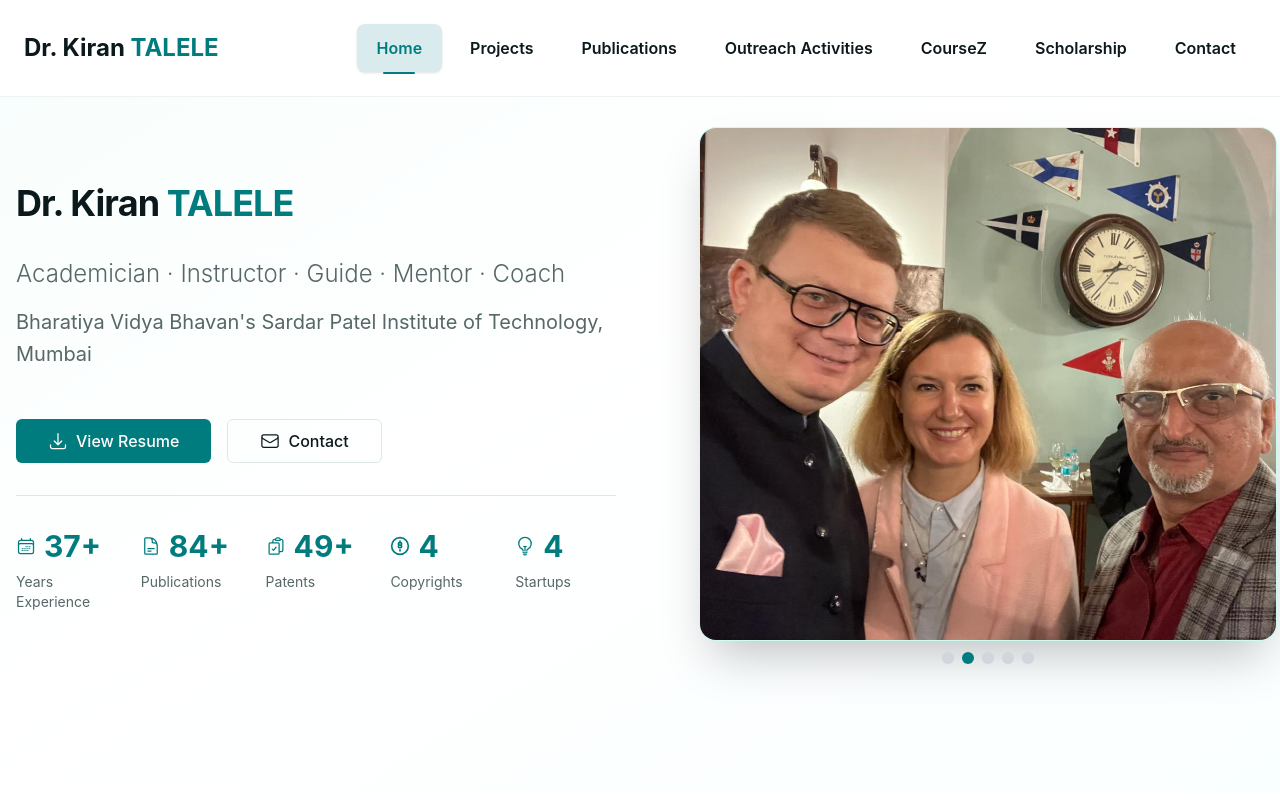
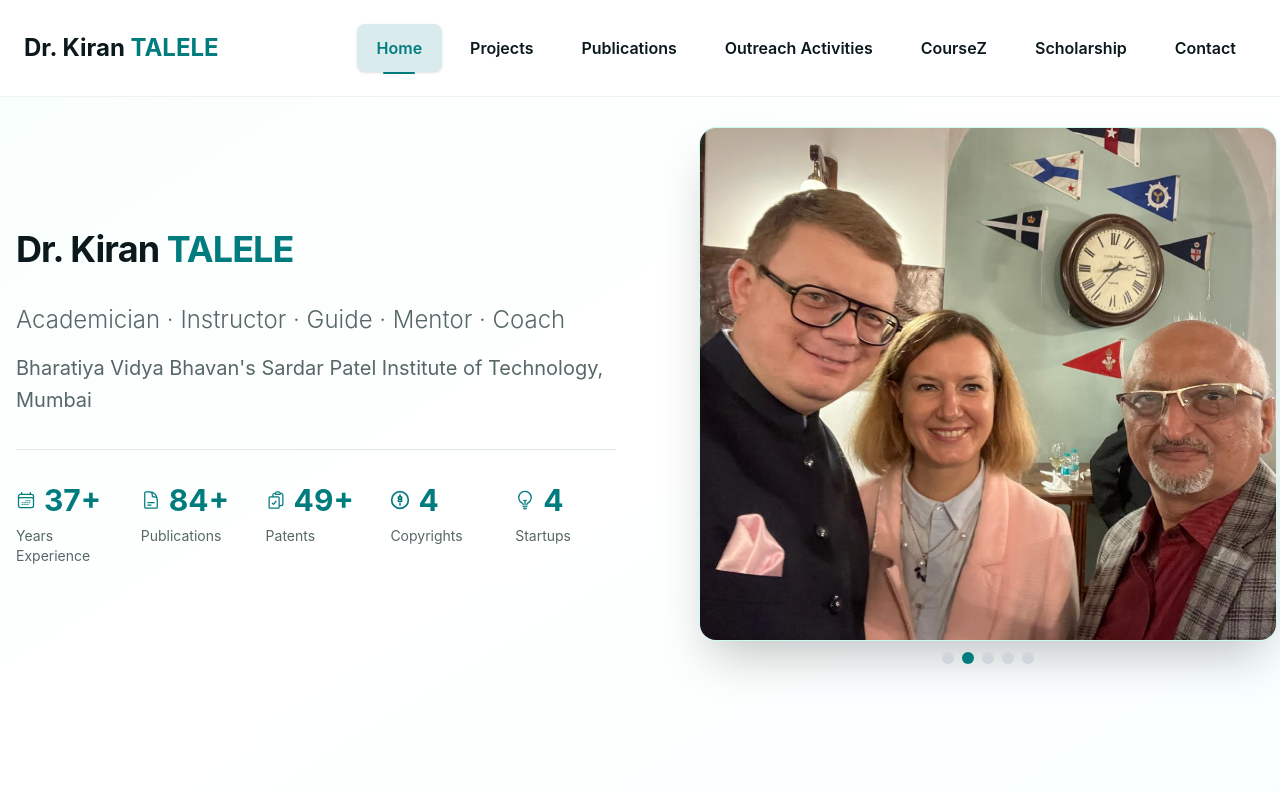
Before and after one commit to suyash672/TALELE_Sir_Website, a React (Vite) app: page / in a window 1280 px wide. Shown: the top 800 px of the page. Built offline with nearby package versions, Linux system fonts and the light colour scheme.

Commit message:
small change

```diff
--- a/src/components/sections/Hero.jsx
+++ b/src/components/sections/Hero.jsx
@@ -1,13 +1,9 @@
 import React from 'react';
-import { Link } from 'react-router-dom';
-import Button from '../ui/Button';
 import PhotoSlideshow from './PhotoSlideshow';
 import {
   CalendarDaysIcon,
   DocumentTextIcon,
   ClipboardDocumentCheckIcon,
-  ArrowDownTrayIcon,
-  EnvelopeIcon,
   LightBulbIcon,
 } from '@heroicons/react/24/outline';
 import publicationsData from '../../utils/publications_data.json';
@@ -40,19 +36,6 @@ const Hero = () => {
                 <p className="text-lg lg:text-xl text-muted-foreground leading-relaxed flex items-center gap-2">
                   Bharatiya Vidya Bhavan's Sardar Patel Institute of Technology, Mumbai
                 </p>
-              </div>
-
-              <div className="flex flex-wrap gap-4 pt-4">
-                <Button size="lg" className="px-8 flex items-center gap-2">
-                  <ArrowDownTrayIcon className="w-5 h-5" />
-                  View Resume
-                </Button>
-                <Link to="/contact">
-                  <Button size="lg" variant="outline" className="px-8 bg-transparent flex items-center gap-2">
-                    <EnvelopeIcon className="w-5 h-5" />
-                    Contact
-                  </Button>
-                </Link>
               </div>
 
               {/* Quick stats */}
```
